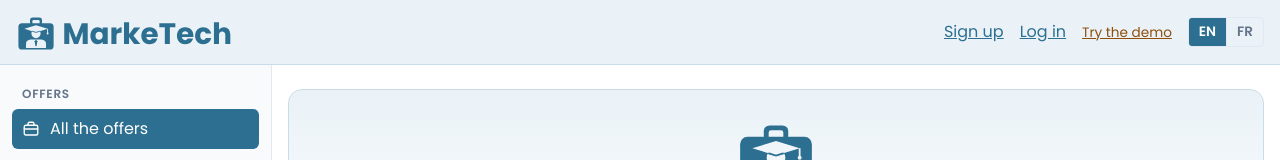
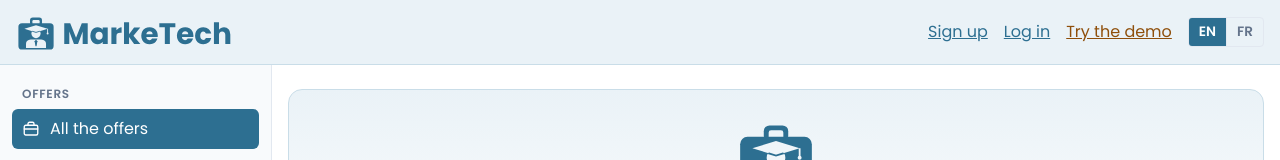
Before and after one commit to DanielGarcia85/MarkeTech, a Vue app in the folder frontend/: page / in a window 1280 px wide. Shown: the top 160 px of the page. Built offline with nearby package versions, Linux system fonts and the light colour scheme; no server answers.

Commit message:
feat(frontend): give the way to the demo the size of the other links

```diff
--- a/frontend/src/components/AppHeader.vue
+++ b/frontend/src/components/AppHeader.vue
@@ -115,7 +115,7 @@ async function leave(): Promise<void> {
         </div>
       </div>
       <!-- A visitor: the two links of the account, then the way to the
-           demo, smaller, which is on the login page, beside the form -->
+           demo, which is on the login page, beside the form -->
       <div v-else class="visitor">
         <p class="links">
           <RouterLink :to="{ name: 'signup' }">{{ t("header.signup") }}</RouterLink>
@@ -158,7 +158,7 @@ async function leave(): Promise<void> {
    middle whatever their own widths (the links of a visitor are wider than
    the round of a user). Hidden below the width where the three no longer
    fit on one line (the links of a visitor, in French, with the demo,
-   decide it: 1340 px, measured on 22.10.2026): the logo and the links
+   decide it: 1380 px, measured on 22.10.2026): the logo and the links
    then fill the header and share it as they need */
 .about {
   flex: none;
@@ -168,14 +168,14 @@ async function leave(): Promise<void> {
   text-align: center;
 }
 
-@media (min-width: 1340px) {
+@media (min-width: 1380px) {
   .brand,
   .nav {
     flex: 1 1 0;
   }
 }
 
-@media (max-width: 1339px) {
+@media (max-width: 1379px) {
   .about {
     display: none;
   }
@@ -205,11 +205,9 @@ async function leave(): Promise<void> {
   margin: 0;
 }
 
-/* The way to the demo: a link like the others, smaller, in the dark of
-   the accent */
+/* The way to the demo: a link like the others, in the dark of the accent */
 .nav a.demo {
   color: var(--mt-accent-dark);
-  font-size: 0.85rem;
 }
 
 /* The round and its menu: the menu is placed from the round */
```
